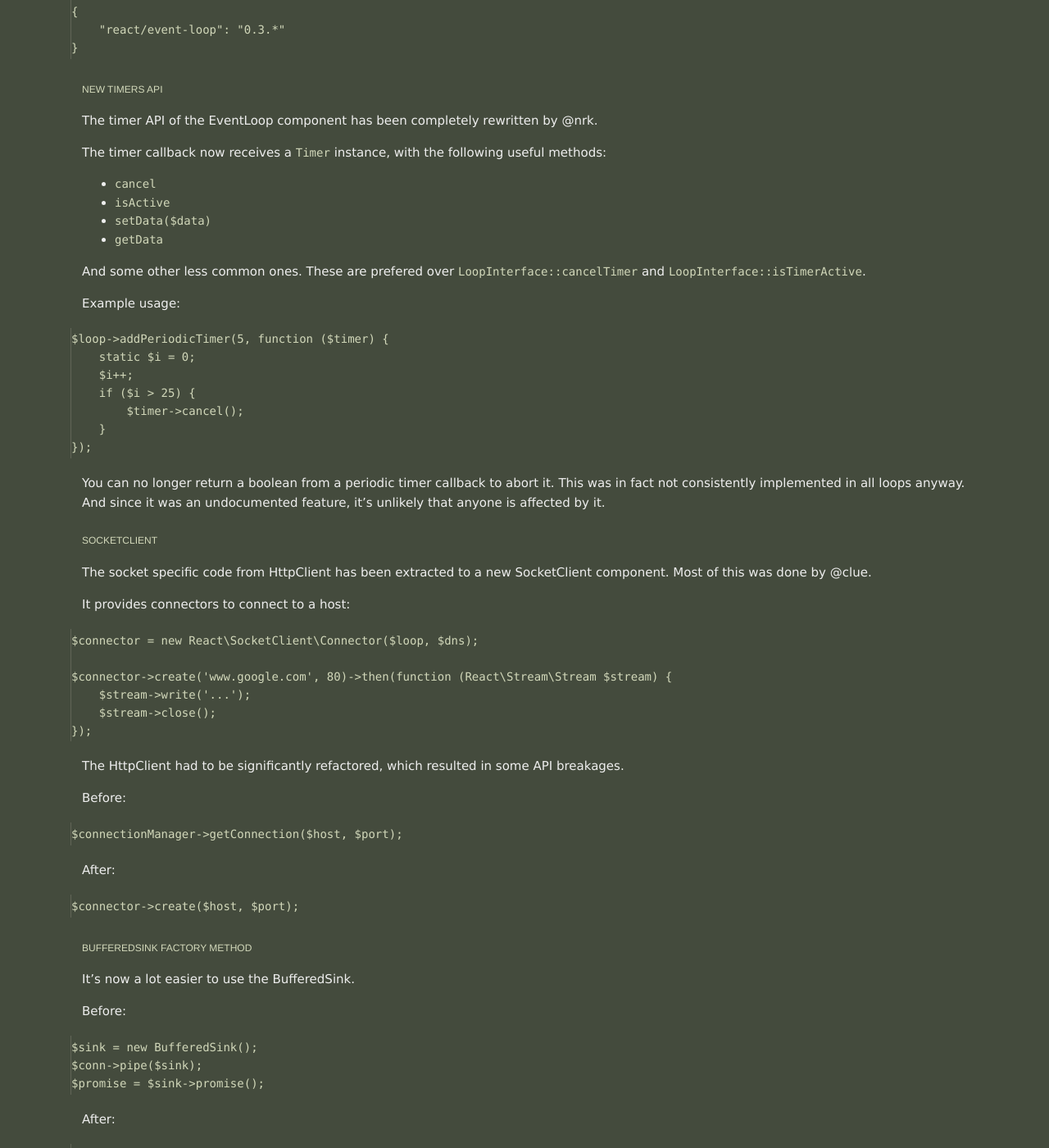
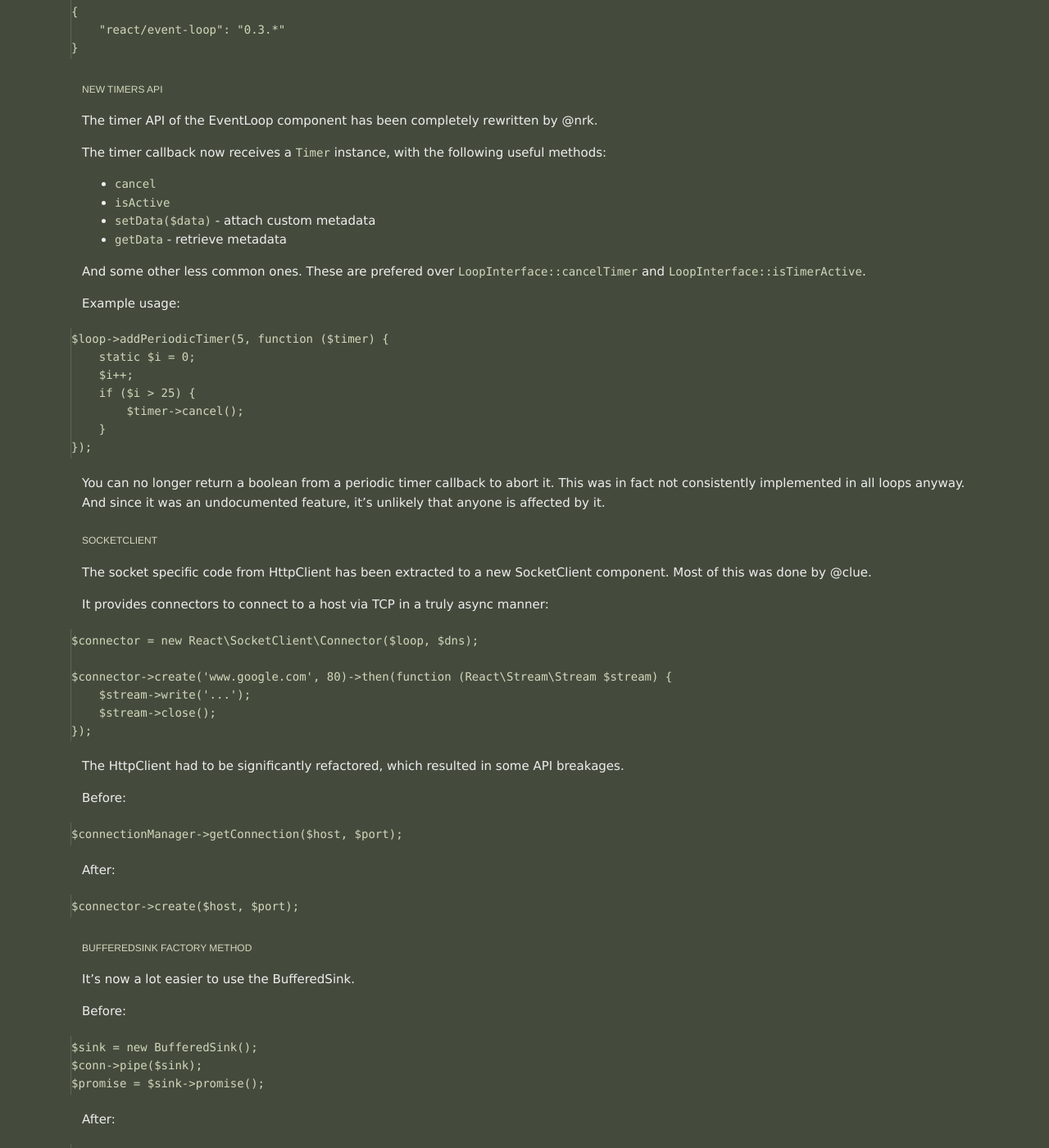
Before and after one commit to reactphp/website, a Jekyll site: the page built from _posts/2013-04-14-v0.3.0.md, in a window 1280 px wide and 1400 px high, scrolled down 232 px. Shown: the whole window at 82% size. Built offline with Jekyll 4.4.1, drawn with Linux system fonts in a browser that asks for light colours; Markdown is read by kramdown in place of the engine named in the settings; some of the changed text lies outside the part shown.

Commit message:
Tweak some small stuff

```diff
--- a/_posts/2013-04-14-v0.3.0.md
+++ b/_posts/2013-04-14-v0.3.0.md
@@ -25,8 +25,8 @@ methods:
 
   * `cancel`
   * `isActive`
-  * `setData($data)`
-  * `getData`
+  * `setData($data)` - attach custom metadata
+  * `getData` - retrieve metadata
 
 And some other less common ones. These are prefered over
 `LoopInterface::cancelTimer` and `LoopInterface::isTimerActive`.
@@ -50,7 +50,7 @@ it was an undocumented feature, it's unlikely that anyone is affected by it.
 The socket specific code from HttpClient has been extracted to a new
 SocketClient component. Most of this was done by @clue.
 
-It provides connectors to connect to a host:
+It provides connectors to connect to a host via TCP in a truly async manner:
 
     $connector = new React\SocketClient\Connector($loop, $dns);
 
```
Also changed, not shown: other parts of _posts/2013-04-14-v0.3.0.md (+2 -0 lines).
